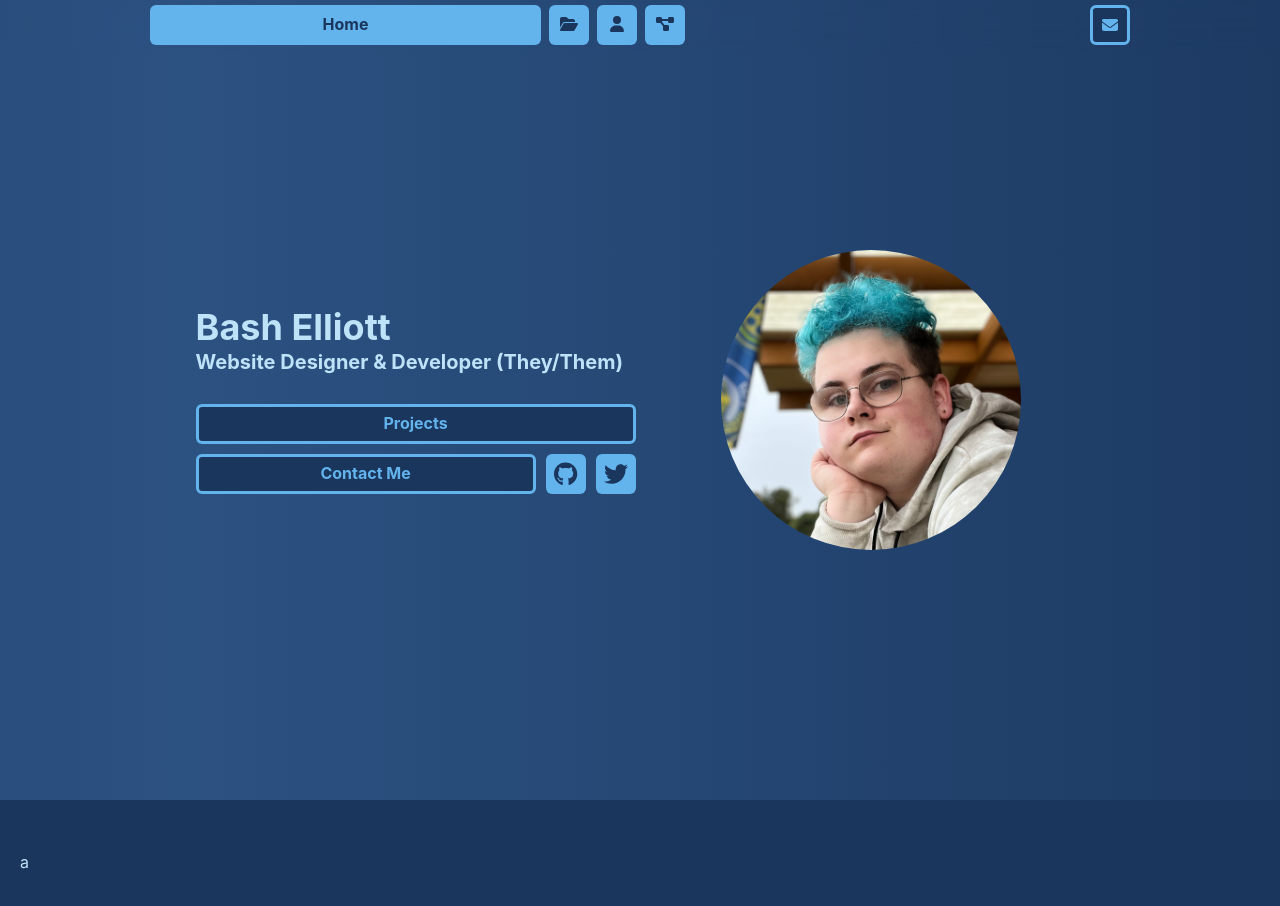
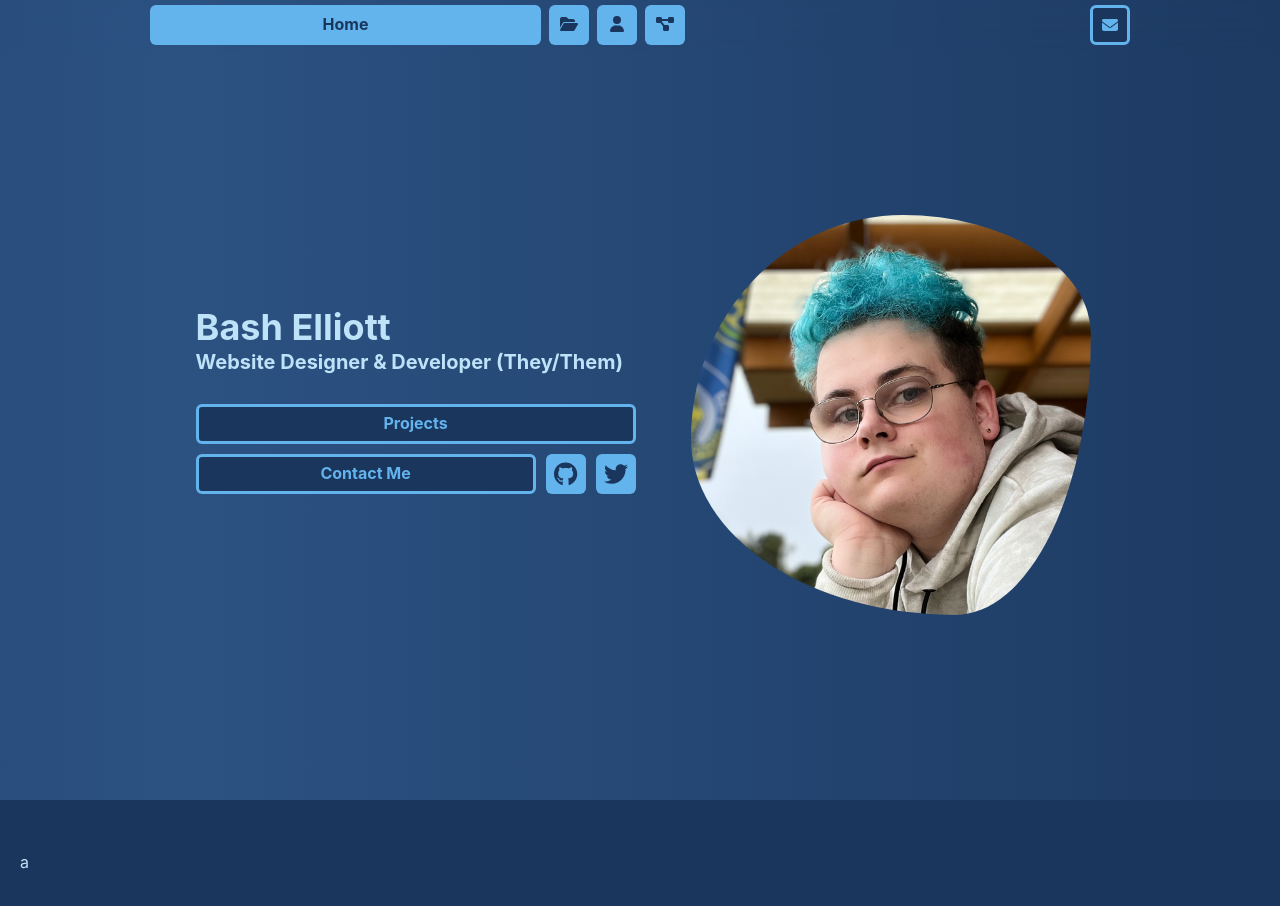
Before and after one commit to rackodo/rackodo-home-page, a Next.js app: page / in a window 1280 px wide. Shown: the top 906 px of the page. Built offline with nearby package versions, Linux system fonts and the light colour scheme.

Commit message:
push splash

```diff
--- /dev/null
+++ b/components/gradientBG.js
@@ -0,0 +1,23 @@
+import { Box, keyframes } from "@chakra-ui/react";
+
+const bg = keyframes`
+	from {background-position: 0% center;}
+	to {background-position: -200% center}
+`
+
+const GradientBG = ( props ) => {
+	return(
+		<Box
+		width="100%"
+		height="100%"
+		overflow="hidden"
+		position="absolute"
+		zIndex={-1}
+		bg="linear-gradient(to right, rgb(26, 54, 93), rgb(44, 82, 130), rgb(26, 54, 93))"
+		bgSize="200%"
+		animation={`${bg} infinite 10s linear`}
+		{...props} />
+	)
+}
+
+export default GradientBG
--- a/components/index/splash.js
+++ b/components/index/splash.js
@@ -6,31 +6,22 @@ import {
 	GridItem,
 	Heading,
 	IconButton,
-	Image,
-	keyframes } from "@chakra-ui/react";
+	Image } from "@chakra-ui/react";
+
 import { FontAwesomeIcon } from "@fortawesome/react-fontawesome";
+
 import {
 	faGithub,
 	faTwitter } from "@fortawesome/free-brands-svg-icons";
+
 import Link from "next/link";
 
-const bg = keyframes`
-	from {background-position: 0% center;}
-	to {background-position: -200% center}
-`
+import GradientBG from "../gradientBG";
 
 export default function Splash() {
 	return(
 		<Box as={"div"} width="100vw" height="calc(100vh)" display="block" position="relative">
-			<Box
-			width="100%"
-			height="100%"
-			overflow="hidden"
-			position="absolute"
-			zIndex={-1}
-			bg="linear-gradient(to right, rgb(26, 54, 93), rgb(44, 82, 130), rgb(26, 54, 93))"
-			bgSize="200%"
-			animation={`${bg} infinite 10s linear`} />
+			<GradientBG />
 			<Grid
 			templateColumns={{sm: '52% 48%', base: 'initial'}}
 			templateRows={{sm: 'initial', base: '50% 50%'}}
@@ -83,7 +74,7 @@ export default function Splash() {
 					</Flex>
 				</GridItem>
 				<GridItem
-				padding="50px"
+				padding={{base: "50px", sm: "20px"}}
 				paddingTop={{base: "200px", sm: "50px"}}
 				display="flex"
 				alignItems="center"
@@ -92,14 +83,14 @@ export default function Splash() {
 					<Image
 					display="block"
 					position="relative"
-					borderRadius="100%"
+					borderRadius="53% 47% 34% 66% / 56% 30% 70% 44% "
 					src="profile.png"
 					fallbackSrc="http://via.placeholder.com/300"
 					alt="placeholder"
 					objectFit="contain"
-					boxSize={{base: "75%", sm: "100%"}}
-					maxH="300px"
-					maxW="300px" />
+					boxSize="100%"
+					maxH="400px"
+					maxW="400px" />
 				</GridItem>
 			</Grid>
 		</Box>
--- a/components/navbar.js
+++ b/components/navbar.js
@@ -18,7 +18,6 @@ import {
 	faUser} from "@fortawesome/free-solid-svg-icons";
 
 import { FontAwesomeIcon } from "@fortawesome/react-fontawesome";
-import { faRProject } from "@fortawesome/free-brands-svg-icons";
 
 export default function Navbar() {
 	return (
```
